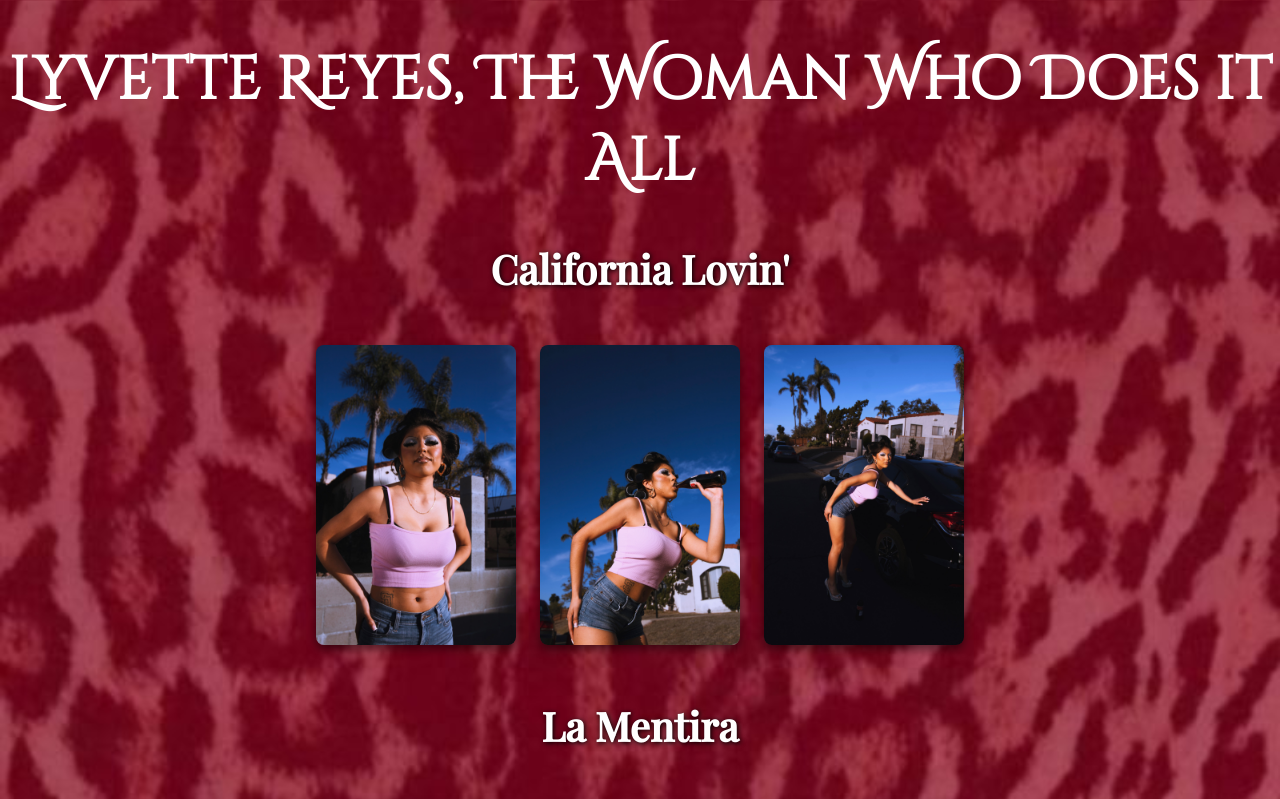
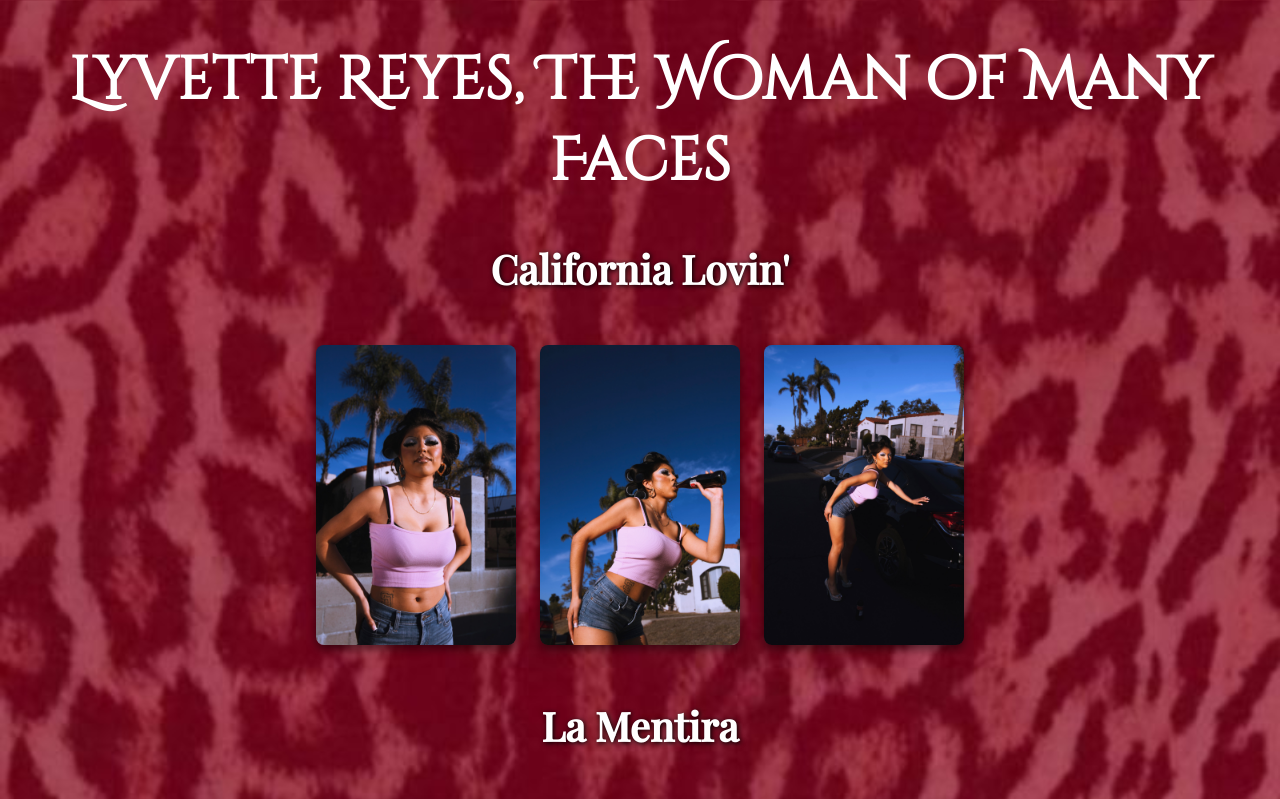
Before and after one commit to lyvettereyes/Modeling-Portfolio, a plain HTML site: page index.html in a window 1280 px wide. Shown: the top 799 px of the page. Drawn offline with nearby package versions, Linux system fonts and the light colour scheme.

Commit message:
Add files via upload

```diff
--- a/index.html
+++ b/index.html
@@ -52,7 +52,7 @@ img {
 
 <body>
 
-	<h1> Lyvette Reyes, The Woman Who Does it All </h1>
+	<h1> Lyvette Reyes, The Woman of Many Faces </h1>
 	<h2>California Lovin'</h2>
     <img src= "images/CaliLove_Part1.jpg" width="200" height="300" alt="Cali Love Part 1" />
     <img src= "images/CaliLove_Part2.jpg" width="200" height="300" alt="Cali Love Part 2" />
```
